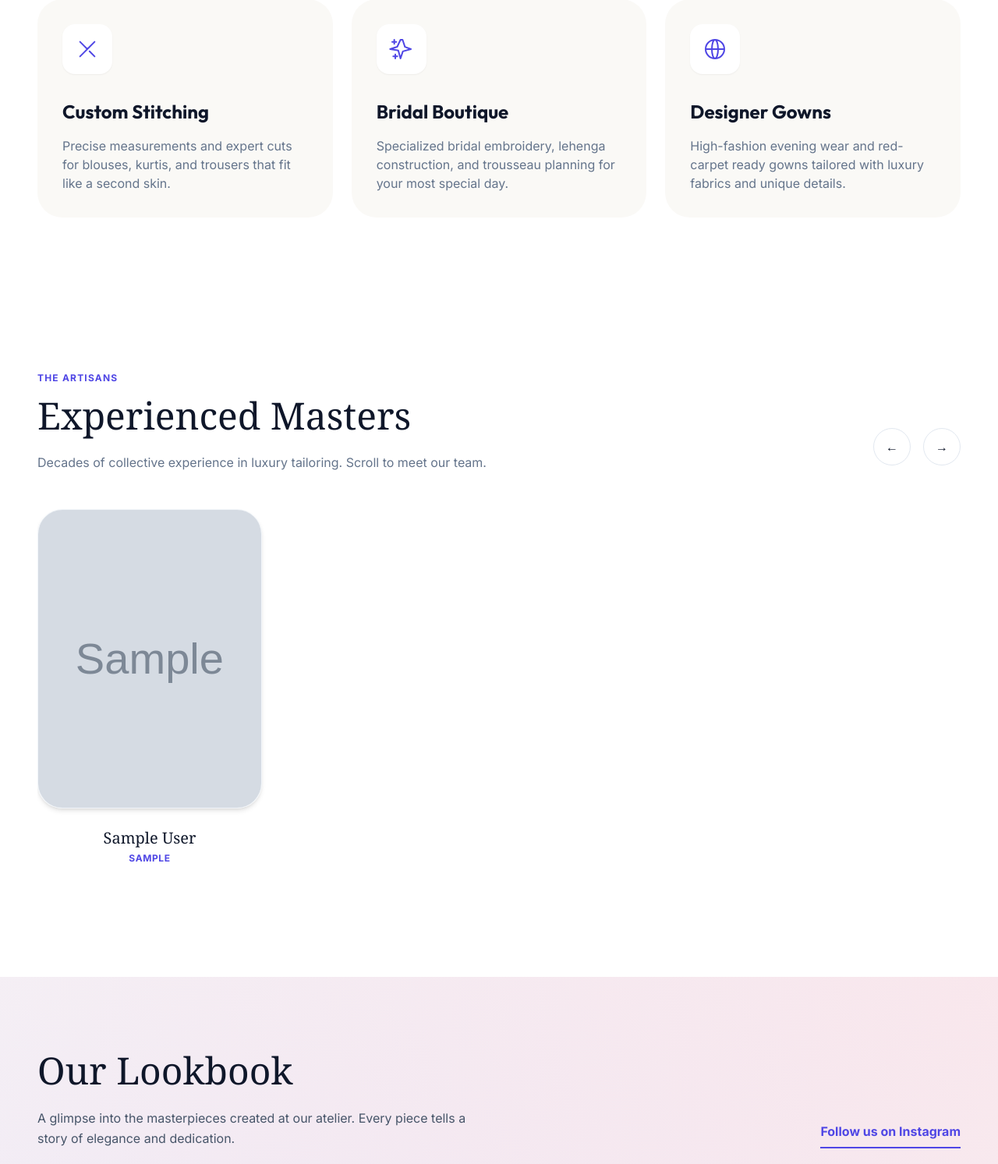
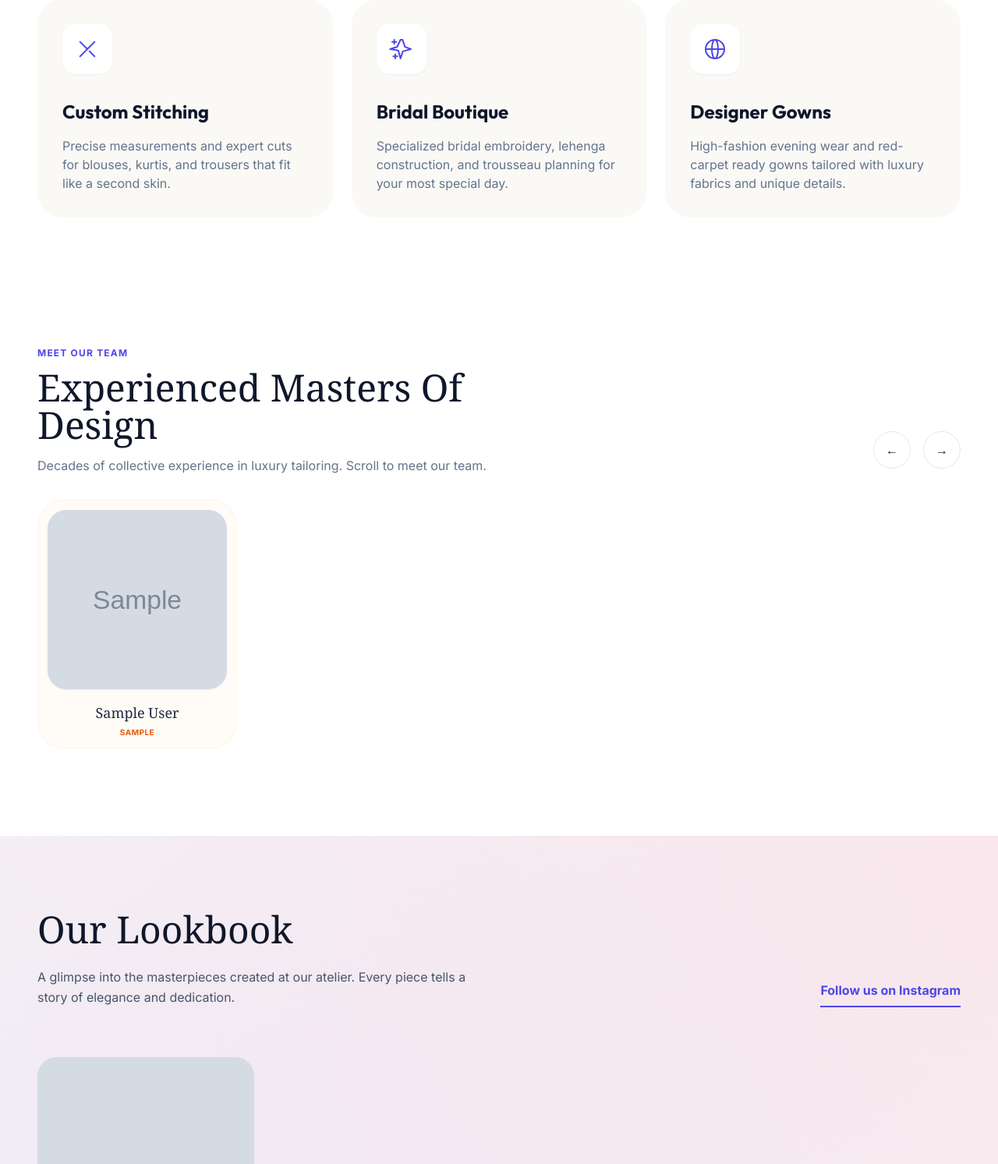
Before and after one commit to Jas2005-ct/Butterfly_designer, a Django app: template butterfly_designer/templates/home.html in a window 1280 px wide. Shown: the part 1109-2602 px from the top of the page at 78% size. Run offline with Django 5.2, Linux system fonts and the light colour scheme; the template is opened without the code that fills it: values that come from a table or form of the project are taken from there, others are empty; tables that the repository leaves empty hold one stand-in row (values such as "Sample post"); grey boxes marked "Sample" are stand-in pictures; some libraries are stand-ins or nearby versions; some web fonts are replaced.

Commit message:
feat: implement landing page views and UI with home template and data rendering

```diff
--- a/butterfly_designer/butterfly_landing_page/views.py
+++ b/butterfly_designer/butterfly_landing_page/views.py
@@ -6,7 +6,7 @@ from .models import Items,About,Employee,CustomerReview
 
 def home(request):
     about=About.objects.first()
-    employee=Employee.objects.all()
+    employee=Employee.objects.all().order_by('-experience')
     reviews=CustomerReview.objects.all().order_by('-created_at')[:8]
     items = Items.objects.all()[:5]
     employee_det = []
--- a/butterfly_designer/templates/home.html
+++ b/butterfly_designer/templates/home.html
@@ -155,20 +155,25 @@
                     of tailoring services designed for the feminine silhouette.</p>
             </div>
 
-            <div class="flex md:grid md:grid-cols-3 gap-6 overflow-x-auto md:overflow-visible pb-8 md:pb-0 snap-x no-scrollbar">
+            <div
+                class="flex md:grid md:grid-cols-3 gap-6 overflow-x-auto md:overflow-visible pb-8 md:pb-0 snap-x no-scrollbar">
                 <!-- Service 1 -->
                 <div
                     class="flex-none w-72 md:w-auto snap-start group p-8 rounded-[2rem] bg-[#FAF9F6] hover:bg-indigo-600 transition-all duration-500 cursor-pointer">
                     <div
                         class="w-14 h-14 md:w-16 md:h-16 bg-white rounded-2xl flex items-center justify-center mb-6 md:mb-8 shadow-sm group-hover:rotate-12 transition-all">
-                        <svg class="w-7 h-7 md:w-8 md:h-8 text-indigo-600" fill="none" stroke="currentColor" viewBox="0 0 24 24">
+                        <svg class="w-7 h-7 md:w-8 md:h-8 text-indigo-600" fill="none" stroke="currentColor"
+                            viewBox="0 0 24 24">
                             <path stroke-linecap="round" stroke-linejoin="round" stroke-width="1.5"
                                 d="M14.121 14.121L19 19m-7-7l7-7m-7 7l-2.879 2.879M12 12L9.121 9.121m0 5.758L5 19m0-14l4.121 4.121" />
                         </svg>
                     </div>
-                    <h3 class="text-xl md:text-2xl font-heading font-bold mb-4 group-hover:text-white transition-colors">Custom
+                    <h3
+                        class="text-xl md:text-2xl font-heading font-bold mb-4 group-hover:text-white transition-colors">
+                        Custom
                         Stitching</h3>
-                    <p class="text-sm md:text-base text-slate-500 group-hover:text-indigo-100 transition-colors">Precise measurements and
+                    <p class="text-sm md:text-base text-slate-500 group-hover:text-indigo-100 transition-colors">Precise
+                        measurements and
                         expert cuts for blouses, kurtis, and trousers that fit like a second skin.</p>
                 </div>
 
@@ -177,14 +182,18 @@
                     class="flex-none w-72 md:w-auto snap-start group p-8 rounded-[2rem] bg-[#FAF9F6] hover:bg-indigo-600 transition-all duration-500 cursor-pointer">
                     <div
                         class="w-14 h-14 md:w-16 md:h-16 bg-white rounded-2xl flex items-center justify-center mb-6 md:mb-8 shadow-sm group-hover:rotate-12 transition-all">
-                        <svg class="w-7 h-7 md:w-8 md:h-8 text-indigo-600" fill="none" stroke="currentColor" viewBox="0 0 24 24">
+                        <svg class="w-7 h-7 md:w-8 md:h-8 text-indigo-600" fill="none" stroke="currentColor"
+                            viewBox="0 0 24 24">
                             <path stroke-linecap="round" stroke-linejoin="round" stroke-width="1.5"
                                 d="M5 3v4M3 5h4M6 17v4m-2-2h4m5-16l2.286 6.857L21 12l-7.714 2.143L11 21l-2.143-7.714L1 12l6.857-2.286L11 3z" />
                         </svg>
                     </div>
-                    <h3 class="text-xl md:text-2xl font-heading font-bold mb-4 group-hover:text-white transition-colors">Bridal
+                    <h3
+                        class="text-xl md:text-2xl font-heading font-bold mb-4 group-hover:text-white transition-colors">
+                        Bridal
                         Boutique</h3>
-                    <p class="text-sm md:text-base text-slate-500 group-hover:text-indigo-100 transition-colors">Specialized bridal
+                    <p class="text-sm md:text-base text-slate-500 group-hover:text-indigo-100 transition-colors">
+                        Specialized bridal
                         embroidery, lehenga construction, and trousseau planning for your most special day.</p>
                 </div>
 
@@ -193,14 +202,18 @@
                     class="flex-none w-72 md:w-auto snap-start group p-8 rounded-[2rem] bg-[#FAF9F6] hover:bg-indigo-600 transition-all duration-500 cursor-pointer">
                     <div
                         class="w-14 h-14 md:w-16 md:h-16 bg-white rounded-2xl flex items-center justify-center mb-6 md:mb-8 shadow-sm group-hover:rotate-12 transition-all">
-                        <svg class="w-7 h-7 md:w-8 md:h-8 text-indigo-600" fill="none" stroke="currentColor" viewBox="0 0 24 24">
+                        <svg class="w-7 h-7 md:w-8 md:h-8 text-indigo-600" fill="none" stroke="currentColor"
+                            viewBox="0 0 24 24">
                             <path stroke-linecap="round" stroke-linejoin="round" stroke-width="1.5"
                                 d="M21 12a9 9 0 01-9 9m9-9a9 9 0 00-9-9m9 9H3m9 9a9 9 0 01-9-9m9 9c1.657 0 3-4.03 3-9s-1.343-9-3-9m0 18c-1.657 0-3-4.03-3-9s1.343-9 3-9m-9 9a9 9 0 019-9" />
                         </svg>
                     </div>
-                    <h3 class="text-xl md:text-2xl font-heading font-bold mb-4 group-hover:text-white transition-colors">Designer
+                    <h3
+                        class="text-xl md:text-2xl font-heading font-bold mb-4 group-hover:text-white transition-colors">
+                        Designer
                         Gowns</h3>
-                    <p class="text-sm md:text-base text-slate-500 group-hover:text-indigo-100 transition-colors">High-fashion evening wear
+                    <p class="text-sm md:text-base text-slate-500 group-hover:text-indigo-100 transition-colors">
+                        High-fashion evening wear
                         and red-carpet ready gowns tailored with luxury fabrics and unique details.</p>
                 </div>
             </div>
@@ -209,13 +222,14 @@
 
 
     <!-- Our Experienced Staff -->
-    <section id="staff" class="py-24 bg-white overflow-hidden">
+    <section id="staff" class="py-16 bg-white overflow-hidden">
         <div class="container mx-auto px-6 md:px-12">
-            <div class="flex flex-col md:flex-row justify-between items-end mb-12">
+            <div class="flex flex-col md:flex-row justify-between items-end mb-8">
                 <div class="max-w-xl">
-                    <span class="text-indigo-600 font-bold text-xs uppercase tracking-widest mb-4 inline-block">The
-                        Artisans</span>
-                    <h2 class="text-4xl md:text-5xl font-serif mb-6">Experienced Masters</h2>
+
+                    <span class="text-indigo-600 font-bold text-xs uppercase tracking-widest mb-3 inline-block">MEET OUR
+                        TEAM</span>
+                    <h2 class="text-4xl md:text-5xl font-serif mb-4">Experienced Masters Of Design</h2>
                     <p class="text-slate-500">Decades of collective experience in luxury tailoring. Scroll to meet our
                         team.</p>
                 </div>
@@ -230,28 +244,28 @@
             <!-- Horizontal Scroll Wrapper -->
             <div id="staff-scroll" class="flex space-x-6 overflow-x-auto pb-12 snap-x no-scrollbar">
                 {% for employee in employees %}
-                <div class="flex-none w-56 md:w-72 snap-start">
-                    <div onclick="openStaffModal('{{ employee.id }}')" class="group cursor-pointer">
+                <div class="flex-none w-48 md:w-64 snap-start">
+                    <div onclick="openStaffModal('{{ employee.id }}')" class="group cursor-pointer bg-orange-50/50 p-3 rounded-[2rem] border border-orange-100/50 hover:bg-orange-100 transition-all duration-500">
                         <div
-                            class="relative overflow-hidden rounded-[2rem] mb-4 md:mb-6 aspect-[3/4] shadow-md border border-slate-100">
+                            class="relative overflow-hidden rounded-[1.5rem] mb-4 aspect-square shadow-sm">
                             {% if employee.image %}
                             <img src="{{ employee.image.url }}" alt="{{ employee.name }}"
                                 class="w-full h-full object-cover transition-transform duration-700 group-hover:scale-110">
                             {% else %}
-                            <div class="w-full h-full bg-slate-50 flex items-center justify-center">
-                                <span class="text-slate-200 font-serif text-6xl">{{ employee.name|first }}</span>
+                            <div class="w-full h-full bg-orange-100 flex items-center justify-center">
+                                <span class="text-orange-300 font-serif text-5xl">{{ employee.name|first }}</span>
                             </div>
                             {% endif %}
                             <div
-                                class="absolute inset-0 bg-black/40 opacity-0 group-hover:opacity-100 transition-opacity duration-500 flex items-center justify-center">
+                                class="absolute inset-0 bg-orange-900/20 opacity-0 group-hover:opacity-100 transition-opacity duration-500 flex items-center justify-center">
                                 <span
-                                    class="bg-white text-slate-900 px-6 py-2 rounded-full text-xs font-bold tracking-widest uppercase">View
-                                    Profile</span>
+                                    class="bg-white text-orange-900 px-4 py-2 rounded-full text-[10px] font-bold tracking-widest uppercase">Profile</span>
                             </div>
                         </div>
-                        <div class="text-center">
-                            <h3 class="text-xl font-serif mb-1">{{ employee.name }}</h3>
-                            <p class="text-indigo-600 text-xs font-bold uppercase tracking-wider">{{ employee.best_known_for }}</p>
+                        <div class="text-center px-2">
+                            <h3 class="text-lg font-serif mb-1 text-slate-800">{{ employee.name }}</h3>
+                            <p class="text-orange-600 text-[10px] font-bold uppercase tracking-wider">
+                                {{ employee.best_known_for }}</p>
                         </div>
                     </div>
                 </div>
@@ -351,14 +365,17 @@
                 </div>
             </div>
 
-            <div class="flex md:grid md:grid-cols-2 lg:grid-cols-4 gap-6 overflow-x-auto md:overflow-visible pb-8 md:pb-0 snap-x no-scrollbar">
+            <div
+                class="flex md:grid md:grid-cols-2 lg:grid-cols-4 gap-6 overflow-x-auto md:overflow-visible pb-8 md:pb-0 snap-x no-scrollbar">
                 {% for item in items %}
-                <div class="flex-none w-72 md:w-auto snap-start relative group overflow-hidden rounded-3xl h-[320px] md:h-[400px]">
+                <div
+                    class="flex-none w-72 md:w-auto snap-start relative group overflow-hidden rounded-3xl h-[320px] md:h-[400px]">
                     <img src="{% if item.image %}{{ item.image.url }}{% else %}https://images.unsplash.com/photo-1566174053879-31528523f8ae?auto=format&fit=crop&q=80{% endif %}"
                         class="w-full h-full object-cover transition-all duration-700 group-hover:scale-110">
                     <div
                         class="absolute inset-0 bg-gradient-to-t from-black/80 via-black/20 to-transparent opacity-0 md:group-hover:opacity-100 transition-all duration-500 flex flex-col justify-end p-6 md:p-8">
-                        <span class="text-indigo-300 text-[10px] md:text-xs font-bold uppercase tracking-widest mb-1 md:mb-2">{{item.name}}
+                        <span
+                            class="text-indigo-300 text-[10px] md:text-xs font-bold uppercase tracking-widest mb-1 md:mb-2">{{item.name}}
                         </span>
                         <h4 class="text-white text-xl md:text-2xl font-serif">{{item.name}}</h4>
                         <p class="text-white/70 text-xs md:text-sm mt-1 md:mt-2">{{item.price}}</p>
```
